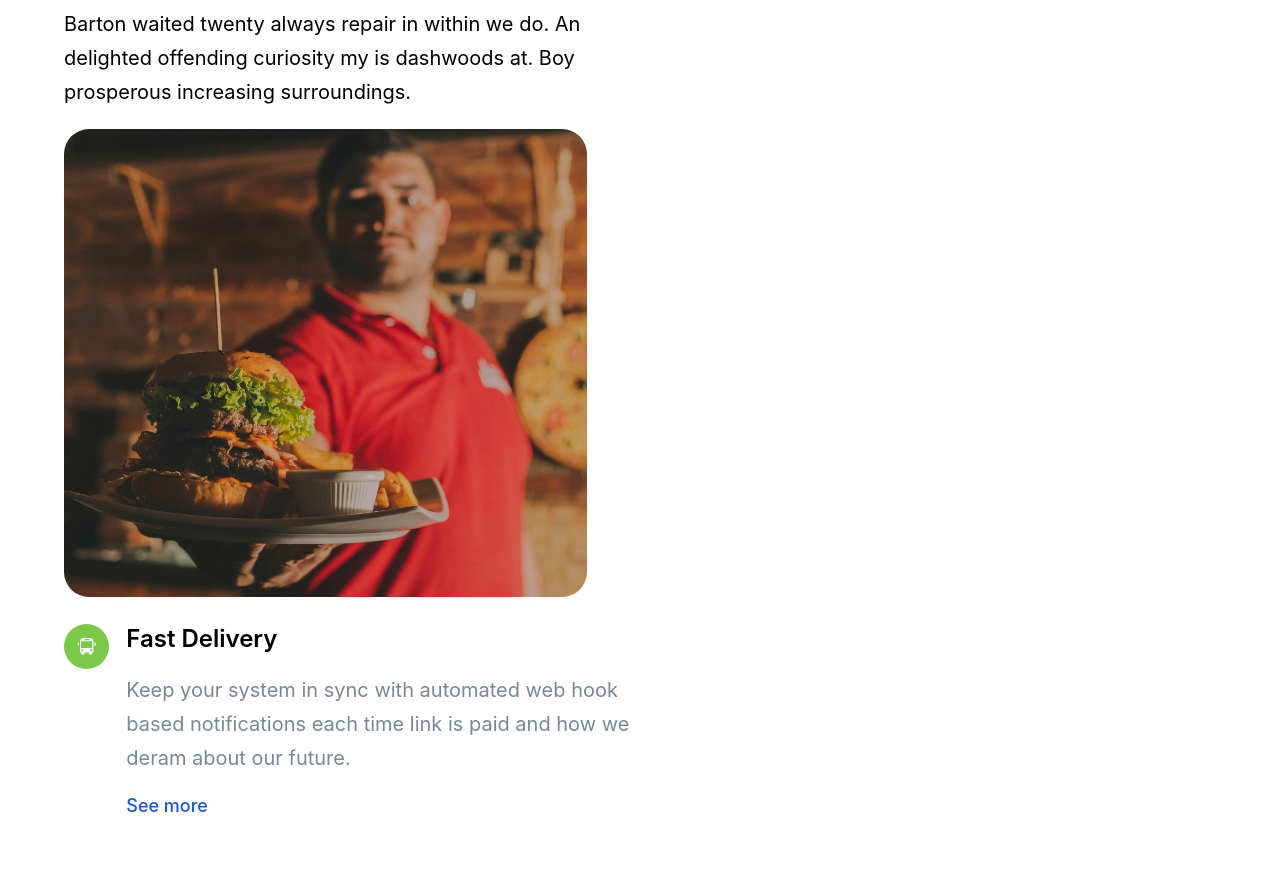
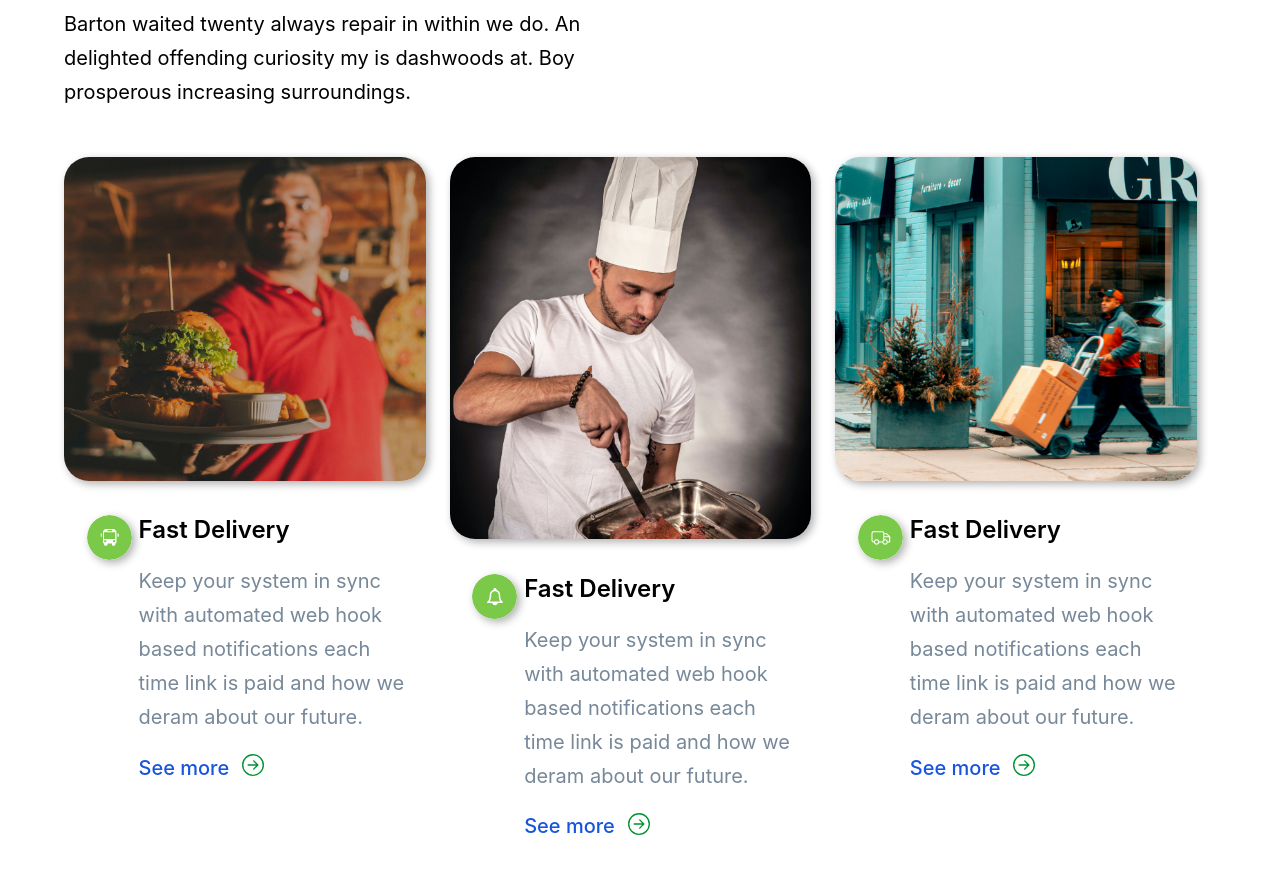
Before and after one commit to rirefat/red-onion, a React (Create React App) app: page / in a window 1280 px wide. Shown: the part 780-1653 px from the top of the page. Built offline with nearby package versions, Linux system fonts and the light colour scheme.

Commit message:
done feature section

```diff
--- a/src/Features/Features.css
+++ b/src/Features/Features.css
@@ -11,14 +11,29 @@
   font-size: 20px;
   line-height: 1.7em;
 }
+.features .feature-card {
+  display: grid;
+  grid-template-columns: 1fr 1fr 1fr;
+  gap: 5px;
+  margin-top: 3em;
+}
+.features .feature-card .single-card img {
+  width: 95%;
+  box-shadow: 3px 3px 8px rgb(176, 175, 175);
+  border-radius: 25px;
+}
 .features .feature-card .single-card .description {
   display: flex;
   justify-content: start;
   align-items: start;
-  margin-top: 2%;
+  margin-top: 8%;
+  padding: 0 6%;
+}
+.features .feature-card .single-card .description img {
+  width: 25%;
 }
 .features .feature-card .single-card .description .content {
-  padding: 0 1.5%;
+  padding: 0 2%;
 }
 .features .feature-card .single-card .description .content h3 {
   margin: 0;
@@ -28,10 +43,24 @@
 .features .feature-card .single-card .description .content p {
   font-size: 20px;
   color: lightslategrey;
+  padding-right: 0;
 }
-.features .feature-card .single-card .description .content a {
+.features .feature-card .single-card .description .content .link {
+  display: flex;
+  justify-content: start;
+  align-items: center;
+  gap: 0.8em;
+}
+.features .feature-card .single-card .description .content .link a {
   text-decoration: none;
   color: #1755de;
-  font-size: 18px;
+  font-size: 20px;
   font-weight: 500;
+}
+.features .feature-card .single-card .description .content .link a:hover {
+  text-decoration: underline;
+}
+.features .feature-card .single-card .description .content .link span {
+  font-size: 22px;
+  color: #009432;
 }/*# sourceMappingURL=Features.css.map */
--- a/src/Features/Features.js
+++ b/src/Features/Features.js
@@ -7,6 +7,8 @@ import img3 from '../assets/images/feature3.png';
 import icon1 from '../assets/images/icons/Group 204.png';
 import icon2 from '../assets/images/icons/Group 1133.png';
 import icon3 from '../assets/images/icons/Group 245.png';
+
+import { BsArrowRightCircle } from 'react-icons/bs';
 
 const Feature = () => {
     return (
@@ -23,7 +25,37 @@ const Feature = () => {
                             <h3>Fast Delivery</h3>
                             <p>Keep your system in sync with automated web hook based notifications each time link is paid and how we deram about our future.</p>
 
-                            <a href="#">See more</a>
+                            <div className="link">
+                                <a href="#">See more</a> <span><BsArrowRightCircle/></span>
+                            </div>
+                        </div>
+                    </div>
+                </div>
+                <div className="single-card">
+                    <img src={img2} alt="" />
+                    <div className="description">
+                        <img src={icon2} alt="" />
+                        <div className="content">
+                            <h3>Fast Delivery</h3>
+                            <p>Keep your system in sync with automated web hook based notifications each time link is paid and how we deram about our future.</p>
+
+                            <div className="link">
+                                <a href="#">See more</a> <span><BsArrowRightCircle/></span>
+                            </div>
+                        </div>
+                    </div>
+                </div>
+                <div className="single-card">
+                    <img src={img3} alt="" />
+                    <div className="description">
+                        <img src={icon3} alt="" />
+                        <div className="content">
+                            <h3>Fast Delivery</h3>
+                            <p>Keep your system in sync with automated web hook based notifications each time link is paid and how we deram about our future.</p>
+
+                            <div className="link">
+                                <a href="#">See more</a> <span><BsArrowRightCircle/></span>
+                            </div>
                         </div>
                     </div>
                 </div>
--- a/src/Features/Features.scss
+++ b/src/Features/Features.scss
@@ -14,17 +14,31 @@
     }
 
     .feature-card{
+        display: grid;
+        grid-template-columns: 1fr 1fr 1fr;
+        gap: 5px;
+        margin-top: 3em;
 
         .single-card{
+            img{
+                width: 95%;
+                box-shadow: 3px 3px 8px rgb(176, 175, 175);
+                border-radius: 25px;
+            }
 
             .description{
                 display: flex;
                 justify-content: start;
                 align-items: start;
-                margin-top: 2%;
+                margin-top: 8%;
+                padding: 0 6%;
+
+                img{
+                    width: 25%;
+                }
 
                 .content {
-                    padding: 0 1.5%;
+                    padding: 0 2%;
                     h3{
                         margin: 0;
                         font-weight: 600;
@@ -33,12 +47,29 @@
                     p{
                         font-size: 20px;
                         color: lightslategrey;
+                        padding-right: 0;
                     }
-                    a{
-                        text-decoration: none;
-                        color: #1755de;
-                        font-size: 18px;
-                        font-weight: 500;
+
+                    .link{
+                        display: flex;
+                        justify-content: start;
+                        align-items: center;
+                        gap: 0.8em;
+
+                        a{
+                            text-decoration: none;
+                            color: #1755de;
+                            font-size: 20px;
+                            font-weight: 500;
+
+                            &:hover{
+                                text-decoration: underline;
+                            }
+                        }
+                        span{
+                            font-size: 22px;
+                            color: #009432;
+                        }
                     }
                 }
             }
```
Also changed, not shown: 1 other file (tests, documents, lock files or other folders).
